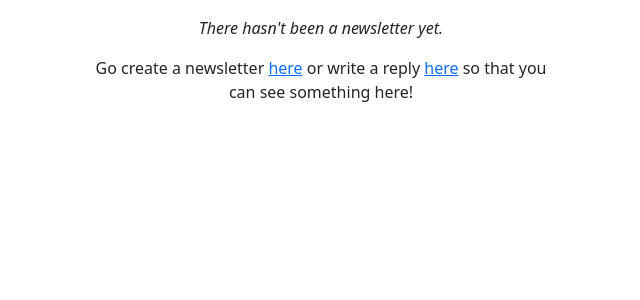
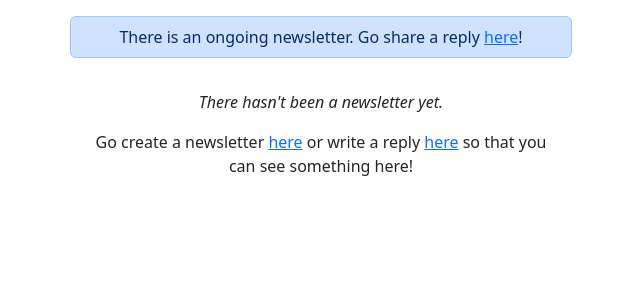
Before and after one commit to andytam101/abc_letterloop, a Flask app: page / in a window 1280 px wide. Shown: the part 128-428 px from the top of the page, without its empty margins (319-959 px from the left). Run offline with Flask 3, Linux system fonts and the light colour scheme.

Commit message:
finished 1st prototype

```diff
--- a/app.py
+++ b/app.py
@@ -19,9 +19,14 @@ def main():
         logged_in = True
         name = g.user.name
 
-    issue = get_latest_issue(Issue.a_dl)
-    if issue.a_dl >= datetime.now():
-        return render_template("index.html", logged_in=logged_in, name=name,valid=False)
+    ongoing = False
+    ongoing_issue = get_latest_issue(Issue.q_dl)
+    if g.user is not None and ongoing_issue.q_dl > datetime.now() and not db.session.query(User.answered).filter(User.userId == g.user.userId).scalar():
+        ongoing = True
+
+    issue = get_latest_issue(Issue.a_dl, datetime.now())
+    if issue is None:
+        return render_template("index.html", logged_in=logged_in, name=name,valid=False, ongoing=True)
 
     qs = get_questions(issue.issueId)
     questions = []
@@ -37,7 +42,7 @@ def main():
 
     return render_template("index.html", logged_in=logged_in, name=name,valid=True,
                             questions=questions, theme=issue.theme, username=get_user(issue.userId).name, date=issue.date.strftime("%Y-%m-%d"),
-                            issueId=issue.issueId, issueName=issue.name
+                            issueId=issue.issueId, issueName=issue.name, ongoing=ongoing
                            )
 
 def login_required(view):
@@ -58,8 +63,11 @@ def load_logged_in_user():
     else:
         g.user = db.session.query(User).filter(User.userId == user_id).first()
 
-def get_latest_issue(date):
-    return db.session.query(Issue).order_by(date.desc()).first()
+def get_latest_issue(date, before=None):
+    if before is None:
+        return db.session.query(Issue).order_by(date.desc()).first()
+    else:
+        return db.session.query(Issue).filter(date < before).order_by(date.desc()).first()
 
 def get_user(userId):
     return db.session.query(User).filter(User.userId == userId).first()
@@ -76,7 +84,7 @@ def get_answers(quesId):
 def new():
     d = get_latest_issue(Issue.q_dl)
     if request.method == "GET":
-        new_issue = not (d is not None and datetime.now() < d.q_dl)
+        new_issue = not (d is not None and datetime.now() <= d.q_dl)
         return render_template("new.html", new_issue=new_issue)
     else:
         # do something
@@ -194,8 +202,8 @@ def ask():
     if request.method == "GET":
         issue_info = get_latest_issue(Issue.q_dl)
         user = get_user(issue_info.userId)
-        if issue_info is None or issue_info.q_dl < datetime.now():
-            return render_template("ask.html", valid=False)
+        # if issue_info is None or issue_info.q_dl < datetime.now():
+        #     return render_template("ask.html", valid=False)
         return render_template("ask.html",
                                valid=True, name=issue_info.name,
                                theme=issue_info.theme, issueId=issue_info.issueId,
@@ -241,8 +249,8 @@ def ask():
 def reply():
     if request.method == "GET":
         # get db for all questions in latest issue
-        issue_info = get_latest_issue(Issue.a_dl)
-        # if issue_info is not None and (issue_info.a_dl < datetime.now() or issue_info.q_dl > datetime.now()):
+        issue_info = get_latest_issue(Issue.q_dl, datetime.now())
+        # if issue_info is not None and (issue_info.a_dl < datetime.now()):
         #     return render_template("reply.html", valid=False)
 
         questions_db = get_questions(issue_info.issueId)
@@ -271,6 +279,9 @@ def reply():
                     quesId = quesId
                 )
                 db.session.add(new_ans)
+
+            user = db.session.query(User).filter(User.userId == g.user.userId).first()
+            user.answered = True
             db.session.commit()
             message = "success"
 
--- a/templates/index.html
+++ b/templates/index.html
@@ -38,6 +38,14 @@
             </ul>
         </nav>
         <main>
+            {% if ongoing %}
+                <div class="d-flex mb-3 justify-content-center">
+                    <div class="alert-primary alert pt-2 pb-2 ps-lg-5 pe-lg-5 text-center ms-3 me-3">
+                        There is an ongoing newsletter. Go share a reply&nbsp<a href="/reply">here</a>!
+                    </div>
+                </div>
+            {% endif %}
+
             <!-- Load result of latest Issue -->
             {% if valid %}
                 <article class="container border p-4 mt-1 mb-5">
```
